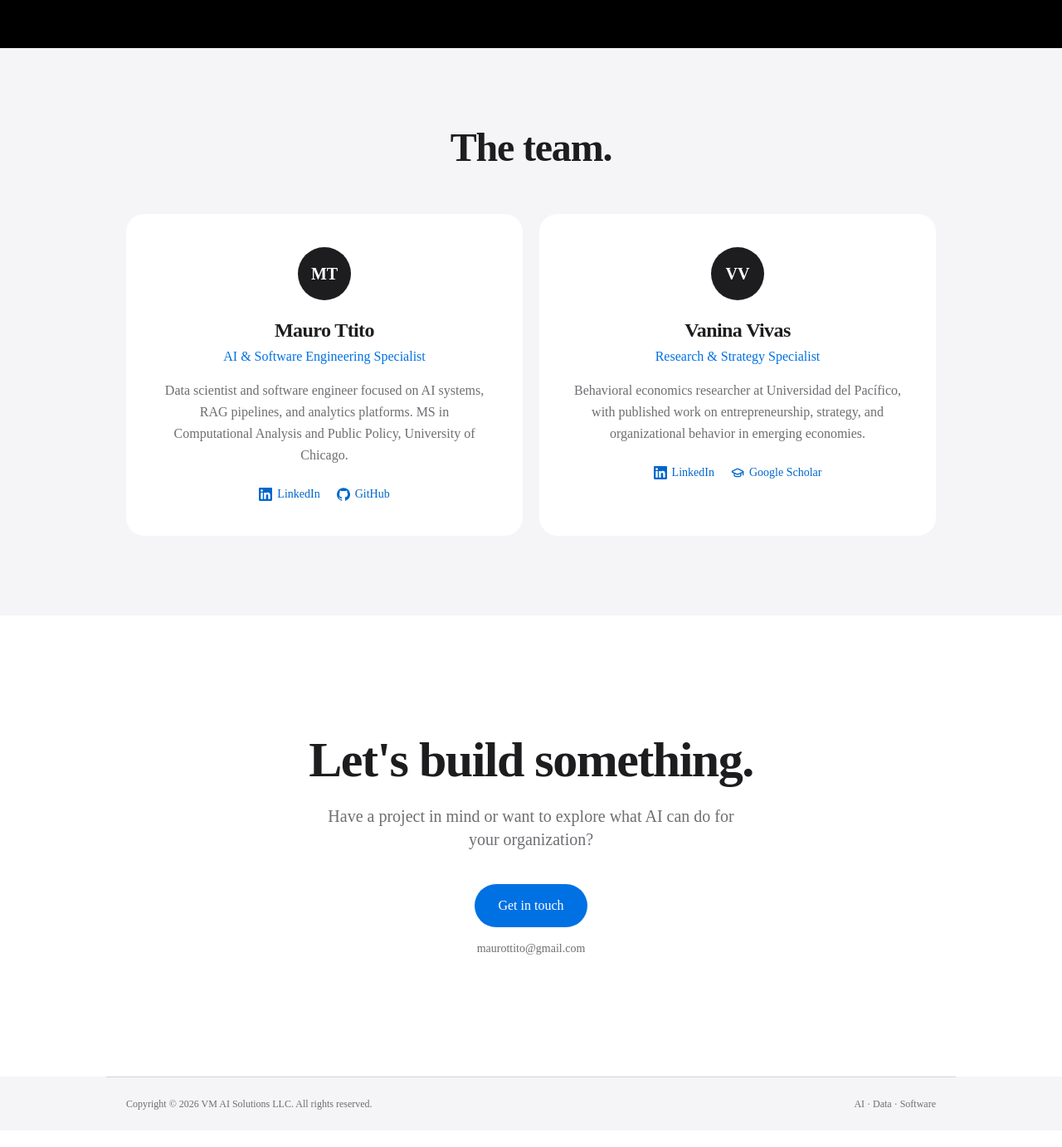
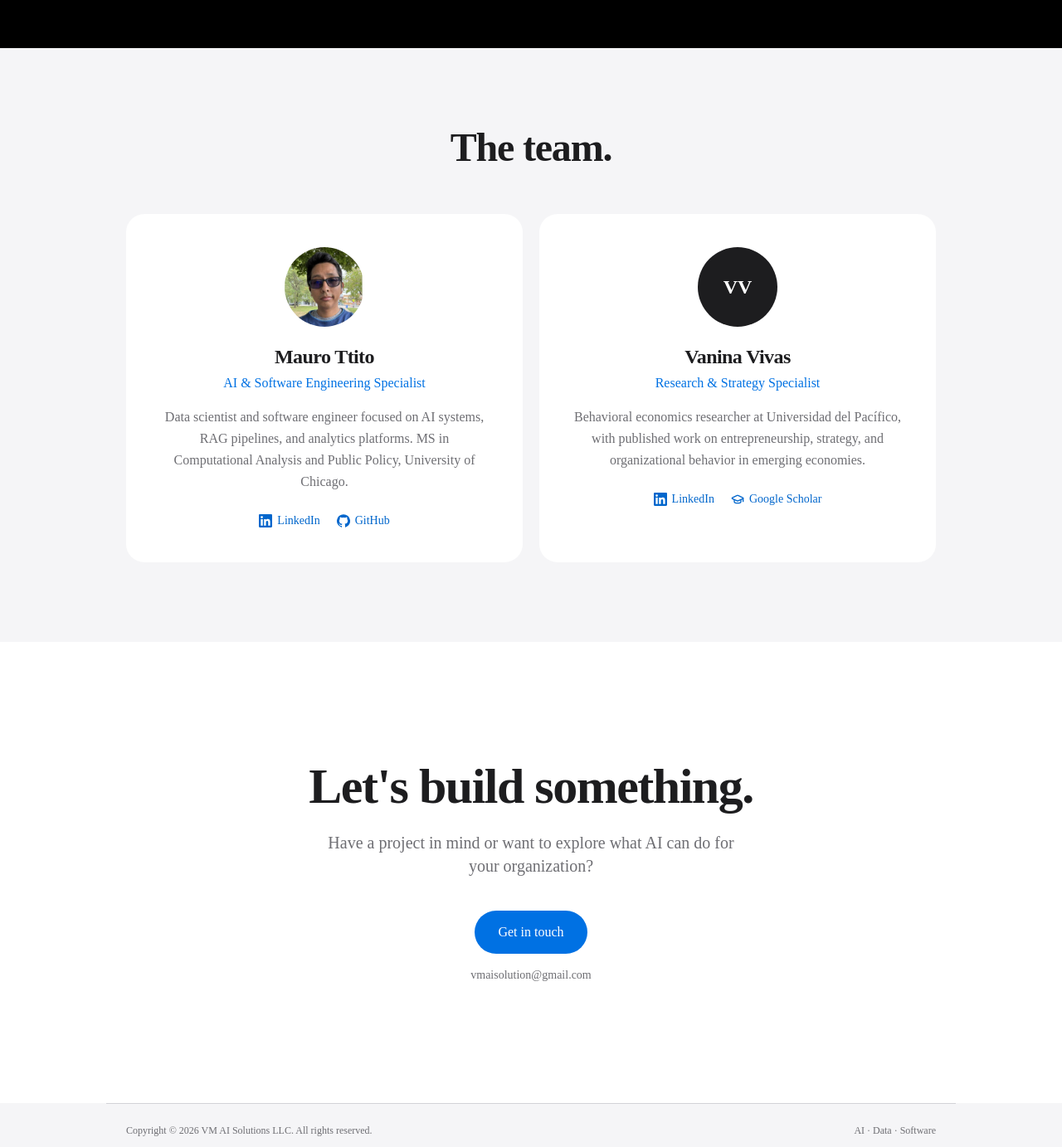
Before and after one commit to maurottito/vm-ai-solutions, a Next.js app: page / in a window 1280 px wide. Shown: the part 2140-3523 px from the top of the page at 83% size. Built offline with nearby package versions, Linux system fonts and the light colour scheme.

Commit message:
team photo and contact email

```diff
--- a/components/contact.tsx
+++ b/components/contact.tsx
@@ -10,12 +10,12 @@ export function Contact() {
           organization?
         </p>
         <a
-          href="mailto:maurottito@gmail.com"
+          href="mailto:vmaisolution@gmail.com"
           className="mt-10 inline-block rounded-full bg-[#0071e3] px-7 py-3.5 text-base font-medium text-white transition-colors hover:bg-[#0077ed]"
         >
           Get in touch
         </a>
-        <p className="mt-4 text-sm text-[#6e6e73]">maurottito@gmail.com</p>
+        <p className="mt-4 text-sm text-[#6e6e73]">vmaisolution@gmail.com</p>
       </div>
     </section>
   );
--- a/components/team.tsx
+++ b/components/team.tsx
@@ -1,3 +1,4 @@
+import Image from "next/image";
 import { GraduationCapIcon } from "lucide-react";
 
 function LinkedinIcon({ className }: { className?: string }) {
@@ -20,6 +21,7 @@ const team = [
   {
     name: "Mauro Ttito",
     initials: "MT",
+    photo: "/team-mauro.jpg",
     role: "AI & Software Engineering Specialist",
     bio: "Data scientist and software engineer focused on AI systems, RAG pipelines, and analytics platforms. MS in Computational Analysis and Public Policy, University of Chicago.",
     links: [
@@ -38,6 +40,7 @@ const team = [
   {
     name: "Vanina Vivas",
     initials: "VV",
+    photo: null,
     role: "Research & Strategy Specialist",
     bio: "Behavioral economics researcher at Universidad del Pacífico, with published work on entrepreneurship, strategy, and organizational behavior in emerging economies.",
     links: [
@@ -68,9 +71,19 @@ export function Team() {
               key={member.name}
               className="rounded-3xl bg-white p-10 text-center"
             >
-              <div className="mx-auto flex size-16 items-center justify-center rounded-full bg-[#1d1d1f] text-xl font-semibold text-white">
-                {member.initials}
-              </div>
+              {member.photo ? (
+                <Image
+                  src={member.photo}
+                  alt={member.name}
+                  width={96}
+                  height={96}
+                  className="mx-auto size-24 rounded-full object-cover"
+                />
+              ) : (
+                <div className="mx-auto flex size-24 items-center justify-center rounded-full bg-[#1d1d1f] text-2xl font-semibold text-white">
+                  {member.initials}
+                </div>
+              )}
               <h3 className="mt-5 text-2xl font-semibold tracking-tight text-[#1d1d1f]">
                 {member.name}
               </h3>
```
Also changed, not shown: public/team-mauro.jpg (added).
